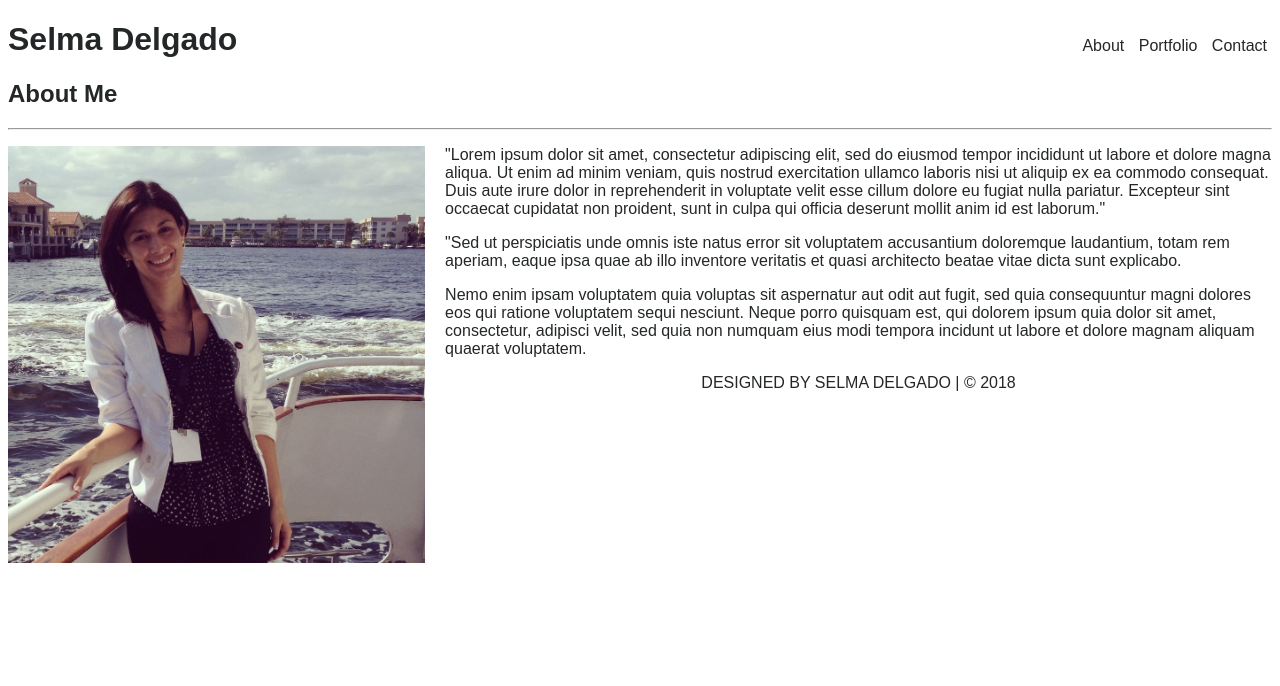
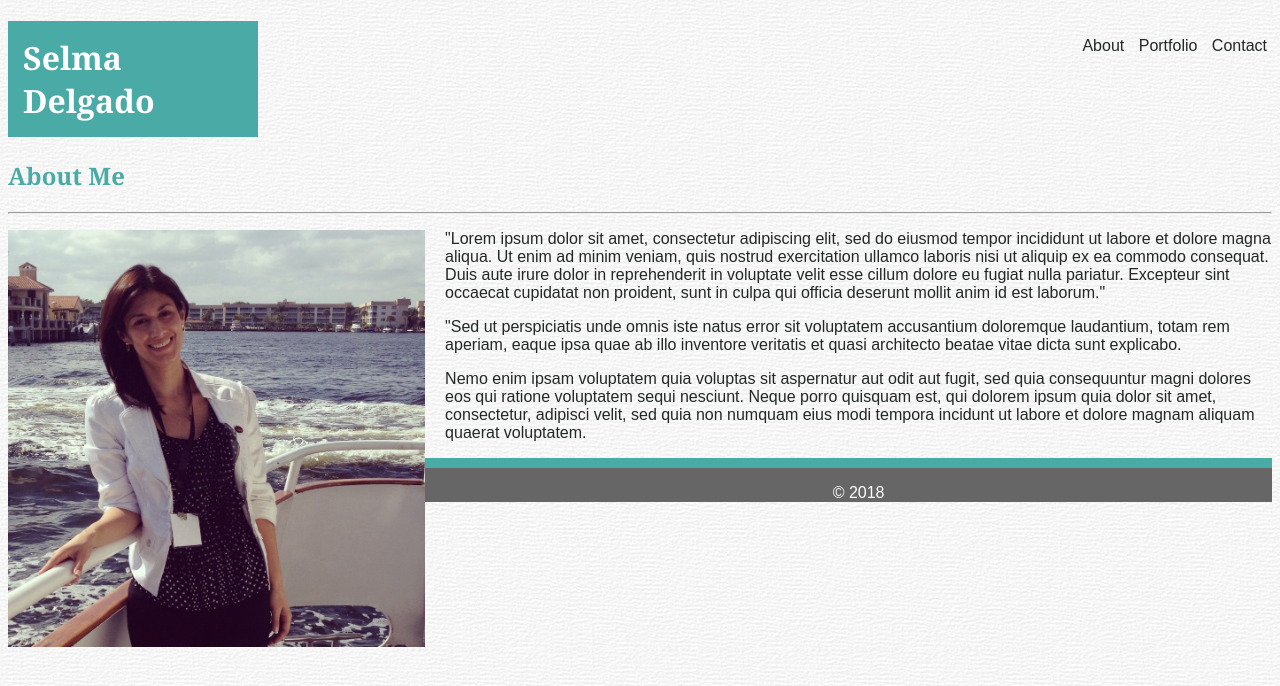
Before and after one commit to selmadelgado/Basic-Portfolio, a plain HTML site: page index.html in a window 1280 px wide. Drawn offline with Linux system fonts and the light colour scheme.

Commit message:
Added Background image and Styled Header and Footers

```diff
--- a/assets/css/style.css
+++ b/assets/css/style.css
@@ -1,12 +1,29 @@
 /* GENERAL STYLES */
+
+* {
+    box-sizing: border-box;
+}
+
+h1 {
+    font-family: 'Georgia', 'Times', 'Times New Roman', serif;
+    background-color: #4aaaa5;
+    color: #ffffff;
+    width: 250px;
+   padding: 15px
+
+}
+
+h2 {
+    font-family: 'Georgia', 'Times', 'Times New Roman', serif;
+    color: #4aaaa5;
+}
+
 body {
-    font-family:  'Arial', 'Helvetica Neue', Helvetica, sans-serif;
+    background-image: url("../images/bknd-image.jpg");
+    font-family: 'Arial', 'Helvetica Neue', 'Helvetica', sans-serif;
     color: #242727;
 }
 
-h1, h2 {
-    font-family: 'Arial', 'Helvetica Neue', Helvetica, sans-serif;
-}
 
 /* NAVIGATION STYLES */
 
@@ -32,8 +49,14 @@ h1, h2 {
     margin-right: 20px;
 }
 
+.about-me {
+
+}
+
 footer {
     text-align: center;
     text-transform: uppercase;
-    background-color:
+    background-color: #666666;
+    border-top: 10px solid  #4aaaa5;
+    color: #ffffff;
 }
--- a/index.html
+++ b/index.html
@@ -38,7 +38,7 @@
     <h2>About Me</h2>
     <hr>
 
-    <section>
+    <div class="about-me">
 
     <img id="profile-pic" src="assets/images/000.jpg" alt="Selma Delgado Profile Pic">
     <p>"Lorem ipsum dolor sit amet, consectetur adipiscing elit, sed do eiusmod tempor incididunt ut labore et dolore magna aliqua. Ut enim ad minim veniam, quis nostrud exercitation ullamco laboris nisi ut aliquip ex ea commodo consequat. Duis aute irure dolor in reprehenderit in voluptate velit esse cillum dolore eu fugiat nulla pariatur. Excepteur sint occaecat cupidatat non proident, sunt in culpa qui officia deserunt mollit anim id est laborum."
@@ -52,24 +52,11 @@
     Nemo enim ipsam voluptatem quia voluptas sit aspernatur aut odit aut fugit, sed quia consequuntur magni dolores eos qui ratione voluptatem sequi nesciunt. Neque porro quisquam est, qui dolorem ipsum quia dolor sit amet, consectetur, adipisci velit, sed quia non numquam eius modi tempora incidunt ut labore et dolore magnam aliquam quaerat voluptatem.
     </p>
 
-    </section>
-
-    <!-- about Me end -->
-
-    <!-- Contact Info
-    <section>
-    <h3>Contact Info:</h3>
-        <ul>
-            <li><strong>Email: </strong>
-                <a href="mailto:selmadelgado@gmail.com?Subject=Website">Selma Delgado</a></li>
-            <li><strong>GitHub: </strong><a href="https://github.com/selmadelgado">SelmaDelgado</a></li>
-
-        </ul>
-    </section> -->
+    </div>
 
     <footer>
         <div class="container">
-        <p class="copyright">Designed by Selma Delgado |  © 2018 </p>
+        <p class="copyright">© 2018 </p>
         </div>
     </footer>
 
```
Also changed, not shown: assets/images/bknd-image.jpg (added).
